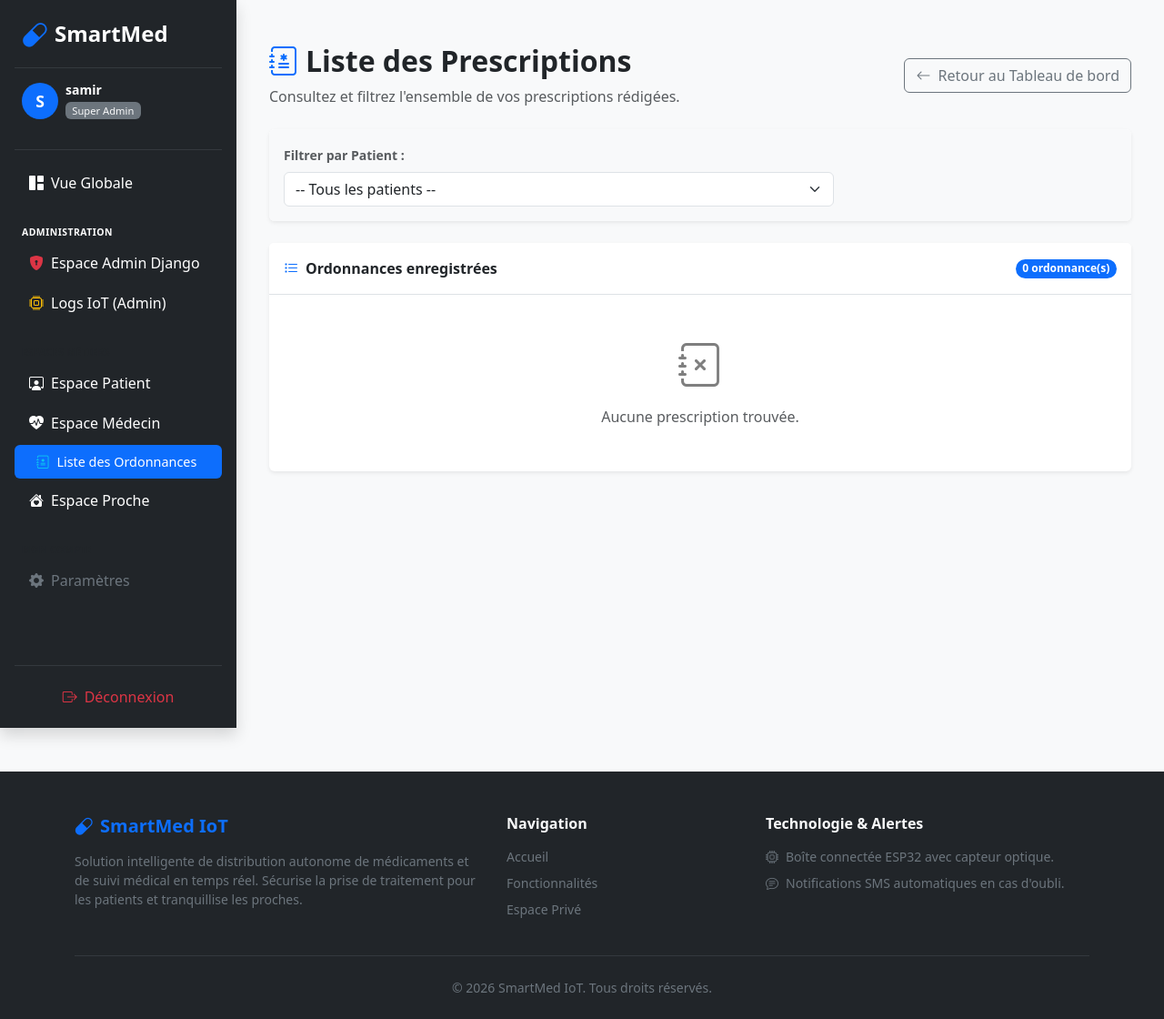
After one commit to espaceons/smartox_backend, a Django app: page /prescriptions/list/ in a window 1280 px wide. The commit adds this page. Shown: the whole page at 91% size. Run offline with Django 5.2, Linux system fonts and the light colour scheme; a user stored in the database is signed in; data comes from the database, SQL or seed files in the repository; both versions use the stored data as it was after the commit.

Commit message:
troisieme commit

```diff
--- /dev/null
+++ b/prescriptions/templates/prescriptions/prescription_list_medecin.html
@@ -0,0 +1,180 @@
+{% extends 'base.html' %}
+
+{% block title %}Gestion des Prescriptions - SmartMed{% endblock %}
+
+{% block content %}
+<div class="container py-4">
+
+    <!-- En-tête -->
+    <div class="d-flex justify-content-between align-items-center mb-4">
+        <div>
+            <h2 class="fw-bold"><i class="bi bi-journal-medical text-primary me-2"></i>Liste des Prescriptions</h2>
+            <p class="text-muted mb-0">Consultez et filtrez l'ensemble de vos prescriptions rédigées.</p>
+        </div>
+        <a href="{% url 'dashboards:doctor-dashboard' %}" class="btn btn-outline-secondary">
+            <i class="bi bi-arrow-left me-1"></i> Retour au Tableau de bord
+        </a>
+    </div>
+
+    <!-- Barre de Filtrage par Patient -->
+    <div class="card border-0 shadow-sm mb-4">
+        <div class="card-body bg-light rounded">
+            <form method="get" action="{% url 'prescriptions:prescription-list' %}" class="row g-3 align-items-center">
+                <div class="col-md-8">
+                    <label for="patient_id" class="form-label fw-bold small text-muted">Filtrer par Patient :</label>
+                    <select name="patient_id" id="patient_id" class="form-select" onchange="this.form.submit()">
+                        <option value="">-- Tous les patients --</option>
+                        {% for patient in patients %}
+                            <option value="{{ patient.id }}" {% if selected_patient_id == patient.id|stringformat:"s" %}selected{% endif %}>
+                                {{ patient.get_full_name|default:patient.username }} (@{{ patient.username }})
+                            </option>
+                        {% endfor %}
+                    </select>
+                </div>
+                <div class="col-md-4 d-flex align-items-end gap-2">
+                    {% if selected_patient_id %}
+                        <a href="{% url 'prescriptions:prescription-list' %}" class="btn btn-outline-secondary w-100">
+                            <i class="bi bi-x-circle me-1"></i> Réinitialiser
+                        </a>
+                    {% endif %}
+                </div>
+            </form>
+        </div>
+    </div>
+
+    <!-- Tableau / Liste des Prescriptions -->
+    <div class="card border-0 shadow-sm">
+        <div class="card-header bg-white fw-bold py-3 border-bottom d-flex justify-content-between align-items-center">
+            <span><i class="bi bi-list-task me-2 text-primary"></i>Ordonnances enregistrées</span>
+            <span class="badge bg-primary rounded-pill">{{ prescriptions|length }} ordonnance(s)</span>
+        </div>
+        <div class="card-body p-0">
+            {% if prescriptions %}
+                <div class="table-responsive">
+                    <table class="table table-hover align-middle mb-0">
+                        <thead class="table-light">
+                            <tr>
+                                <th># ID</th>
+                                <th>Patient</th>
+                                <th>Date de création</th>
+                                <th>Compartiments / Médicaments</th>
+                                <th class="text-end">Actions</th>
+                            </tr>
+                        </thead>
+                        <tbody>
+                            {% for ordonnance in prescriptions %}
+                                <tr>
+                                    <td><strong>#{{ ordonnance.id }}</strong></td>
+                                    <td>
+                                        <strong>{{ ordonnance.patient.get_full_name|default:ordonnance.patient.username }}</strong>
+                                        <small class="text-muted d-block">@{{ ordonnance.patient.username }}</small>
+                                    </td>
+                                    <td>{{ ordonnance.created_at|date:"d/m/Y à H:i" }}</td>
+                                    <td>
+                                        <div class="d-flex flex-wrap gap-1">
+                                            {% for comp in ordonnance.get_compartments_by_time %}
+                                                <span class="badge bg-primary-subtle text-primary border border-primary-subtle">
+                                                    Compartiment {{ comp.compartment_number }} ({{ comp.time }})
+                                                </span>
+                                            {% empty %}
+                                                <span class="text-muted small">Aucun médicament</span>
+                                            {% endfor %}
+                                        </div>
+                                    </td>
+                                    <td class="text-end">
+                                        <div class="btn-group" role="group">
+                                            <a href="{% url 'prescriptions:update-prescription' ordonnance.id %}" class="btn btn-sm btn-outline-primary">
+                                                <i class="bi bi-pencil me-1"></i> Modifier
+                                            </a>
+                                            <button type="button" onclick="printPrescription('prescription-print-{{ ordonnance.id }}')" class="btn btn-sm btn-outline-secondary">
+                                                <i class="bi bi-printer me-1"></i> Imprimer
+                                            </button>
+                                            <form action="{% url 'prescriptions:delete-prescription' ordonnance.id %}" method="post" class="d-inline" onsubmit="return confirm('Êtes-vous sûr de vouloir supprimer définitivement cette ordonnance ?');">
+                                                {% csrf_token %}
+                                                <button type="submit" class="btn btn-sm btn-outline-danger">
+                                                    <i class="bi bi-trash"></i>
+                                                </button>
+                                            </form>
+                                        </div>
+                                    </td>
+                                </tr>
+                                <!-- CONTENEUR CACHÉ DÉDIÉ À L'IMPRESSION DE CETTE ORDONNANCE -->
+                                <div id="prescription-print-{{ ordonnance.id }}" class="d-none">
+                                    <div style="padding: 30px; font-family: Arial, sans-serif; color: #333;">
+                                        <div style="text-align: center; border-bottom: 2px solid #0d6efd; padding-bottom: 15px; margin-bottom: 20px;">
+                                            <h2 style="color: #0d6efd; margin: 0;">SmartMed IoT - Ordonnance Médicale</h2>
+                                            <p style="margin: 5px 0 0; color: #666; font-size: 14px;">Système de Suivi d'Observance Connecté</p>
+                                        </div>
+
+                                        <div style="display: flex; justify-content: space-between; margin-bottom: 20px; font-size: 15px;">
+                                            <div>
+                                                <strong>Médecin Référent :</strong> Dr. {{ request.user.get_full_name|default:request.user.username }}
+                                            </div>
+                                            <div style="text-align: right;">
+                                                <strong>Patient :</strong> {{ ordonnance.patient.get_full_name|default:ordonnance.patient.username }}<br>
+                                                <span style="color: #666; font-size: 13px;">Date : {{ ordonnance.created_at|date:"d/m/Y à H:i" }}</span>
+                                            </div>
+                                        </div>
+
+                                        {% if ordonnance.notes %}
+                                            <div style="background: #f8f9fa; padding: 10px 15px; border-left: 4px solid #0d6efd; margin-bottom: 20px; font-size: 14px;">
+                                                <strong>Notes cliniques :</strong> {{ ordonnance.notes }}
+                                            </div>
+                                        {% endif %}
+
+                                        <h4 style="border-bottom: 1px solid #ccc; padding-bottom: 8px; margin-top: 25px; font-size: 16px;">Détails des Compartiments du Pilulier IoT</h4>
+                                        <ul style="list-style-type: none; padding: 0;">
+                                            {% for comp in ordonnance.get_compartments_by_time %}
+                                                <li style="background: #fdfdfd; border: 1px solid #ddd; padding: 12px; margin-bottom: 10px; border-radius: 6px;">
+                                                    <div style="display: flex; justify-content: space-between; font-weight: bold; color: #0d6efd; margin-bottom: 6px;">
+                                                        <span>Compartiment IoT #{{ comp.compartment_number }}</span>
+                                                        <span>Horaire : {{ comp.time }}</span>
+                                                    </div>
+                                                    <ul style="margin: 0; padding-left: 20px; font-size: 14px; color: #444;">
+                                                        {% for med in comp.medications %}
+                                                            <li>{{ med.medication_name }} — <span style="color: #666;">Dosage : {{ med.dosage|default:"1 dose" }}</span></li>
+                                                        {% endfor %}
+                                                    </ul>
+                                                </li>
+                                            {% endfor %}
+                                        </ul>
+
+                                        <div style="margin-top: 50px; display: flex; justify-content: flex-end;">
+                                            <div style="text-align: center; width: 200px;">
+                                                <p style="margin-bottom: 40px; font-size: 14px;">Signature & Cachet</p>
+                                                <div style="border-bottom: 1px solid #333;"></div>
+                                            </div>
+                                        </div>
+                                    </div>
+                                </div>
+                            {% endfor %}
+                        </tbody>
+                    </table>
+                </div>
+            {% else %}
+                <div class="p-5 text-center text-muted">
+                    <i class="bi bi-journal-x display-5 d-block mb-3 text-black-50"></i>
+                    Aucune prescription trouvée{% if selected_patient_id %} pour ce patient{% endif %}.
+                </div>
+            {% endif %}
+        </div>
+    </div>
+
+</div>
+
+<!-- SCRIPT JAVASCRIPT POUR L'impression -->
+<script>
+function printPrescription(containerId) {
+    const printContentElement = document.getElementById(containerId);
+    if (!printContentElement) return;
+
+    const printContents = printContentElement.innerHTML;
+    const originalContents = document.body.innerHTML;
+
+    document.body.innerHTML = printContents;
+    window.print();
+    document.body.innerHTML = originalContents;
+    window.location.reload(); // Recharge pour restaurer les scripts et événements Bootstrap d'origine
+}
+</script>
+{% endblock %}
--- a/prescriptions/urls.py
+++ b/prescriptions/urls.py
@@ -8,4 +8,5 @@ urlpatterns = [
     path('patient/<int:patient_id>/', views.list_patient_prescriptions, name='patient-prescriptions'),
     path('update/<int:pk>/', views.update_prescription, name='update-prescription'),
     path('delete/<int:pk>/', views.delete_prescription, name='delete-prescription'),
+    path('list/', views.prescription_list, name='prescription-list'),
 ]
--- a/prescriptions/views.py
+++ b/prescriptions/views.py
@@ -76,7 +76,7 @@ from .forms import PrescriptionForm, PrescriptionItemFormSet
 
 User = get_user_model()
 
-# listes des prescriptions
+# listes des prescriptions pour les patients
 @login_required
 def list_patient_prescriptions(request, patient_id):
     """
@@ -114,6 +114,50 @@ def list_patient_prescriptions(request, patient_id):
         'patient': patient,
         'prescriptions': prescriptions
     })
+
+# lises des prescriptions pour les médecins avec filtre par patient
+
+
+@login_required
+def prescription_list(request):
+    """
+    Vue permettant à un médecin (ou un admin) de consulter toutes ses prescriptions
+    avec possibilité de filtrer par patient.
+    """
+    user = request.user
+
+    # Vérification des autorisations (Médecin ou Staff)
+    is_doctor = getattr(user, "is_doctor", False)
+    if callable(is_doctor):
+        is_doctor = is_doctor()
+
+    if not (is_doctor or user.is_staff or user.is_superuser):
+        raise PermissionDenied("Accès réservé aux médecins.")
+
+    # Récupération des patients associés au médecin pour alimenter le filtre
+    active_links = DoctorPatientLink.objects.filter(
+        doctor=user,
+        status=DoctorPatientLink.Status.ACCEPTED
+    ).select_related("patient")
+
+    patients = [link.patient for link in active_links]
+
+    # Requête de base pour les prescriptions du médecin connecté
+    prescriptions = Prescription.objects.filter(doctor=user).select_related(
+        'patient').prefetch_related('items').order_by('-created_at')
+
+    # Application du filtre par patient si sélectionné dans l'URL (GET)
+    selected_patient_id = request.GET.get('patient_id')
+    if selected_patient_id:
+        prescriptions = prescriptions.filter(patient_id=selected_patient_id)
+
+    context = {
+        'prescriptions': prescriptions,
+        'patients': patients,
+        'selected_patient_id': selected_patient_id,
+    }
+    return render(request, 'prescriptions/prescription_list_medecin.html', context)
+
 
 
 # --- VUE DE MODIFICATION ---
--- a/templates/includes/sidebar.html
+++ b/templates/includes/sidebar.html
@@ -42,6 +42,30 @@
             </a>
         </li>
 
+        <!-- ESPACE ADMINISTRATION (Visible uniquement pour Admin / Superadmin) -->
+        {% if request.user.is_staff or request.user.is_superuser %}
+        <li class="nav-item mt-3">
+            <small class="text-uppercase text-white fw-bold px-2" style="font-size: 0.65rem; letter-spacing: 0.5px;">Administration</small>
+        </li>
+        <li>
+            <a href="/admin/" target="_blank" class="nav-link text-white d-flex align-items-center gap-2">
+                <i class="bi bi-shield-lock-fill text-danger"></i>
+                <span>Espace Admin Django</span>
+            </a>
+        </li>
+        <li>
+            <a href="/admin/iot_api/doselog/" target="_blank" class="nav-link text-white d-flex align-items-center gap-2">
+                <i class="bi bi-cpu text-warning"></i>
+                <span>Logs IoT (Admin)</span>
+            </a>
+        </li>
+        {% endif %}
+
+        <!-- ESPACES MÉTIERS -->
+        <li class="nav-item mt-3">
+            <small class="text-uppercase text-muted fw-bold px-2" style="font-size: 0.65rem; letter-spacing: 0.5px;">Espaces Métiers</small>
+        </li>
+
         <!-- Menu Patient -->
         {% if request.user.role == 'PATIENT' or request.user.is_staff or request.user.is_superuser %}
         <li class="nav-item">
@@ -60,6 +84,13 @@
                class="nav-link text-white d-flex align-items-center gap-2 {% if request.resolver_match.url_name == 'doctor-dashboard' %}active bg-primary{% endif %}">
                 <i class="bi bi-heart-pulse-fill"></i>
                 <span>Espace Médecin</span>
+            </a>
+        </li>
+        <li class="nav-item">
+            <a href="{% url 'prescriptions:prescription-list' %}"
+               class="nav-link text-white d-flex align-items-center gap-2 ps-4 {% if request.resolver_match.url_name == 'prescription-list' %}active bg-primary{% endif %}" style="font-size: 0.9rem;">
+                <i class="bi bi-journal-medical text-info"></i>
+                <span>Liste des Ordonnances</span>
             </a>
         </li>
         {% endif %}
@@ -90,7 +121,7 @@
 
     <hr class="border-secondary my-3">
 
-    <!-- Bouton de Déconnexion (POST avec CSRF Token) -->
+    <!-- Bouton de Déconnexion -->
     <div>
         <form action="{% url 'accounts:logout' %}" method="post" class="w-100">
             {% csrf_token %}
```
Also changed, not shown: db.sqlite3.
